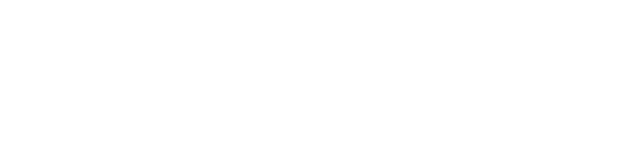
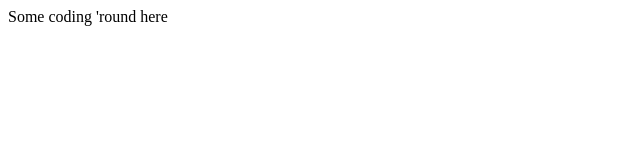
Before and after one commit to siderevs/siderevs.github.com, a plain HTML site: page index.html in a window 1280 px wide. Shown: the whole page, without its empty margins (0-640 px from the left). Drawn offline with Linux system fonts and the light colour scheme.

Commit message:
Edited index.html via GitHub

```diff
--- a/index.html
+++ b/index.html
@@ -7,5 +7,6 @@
     <body>
         <header></header>
         <nav></nav>
+        Some coding 'round here
     </body>
 </html>
```
